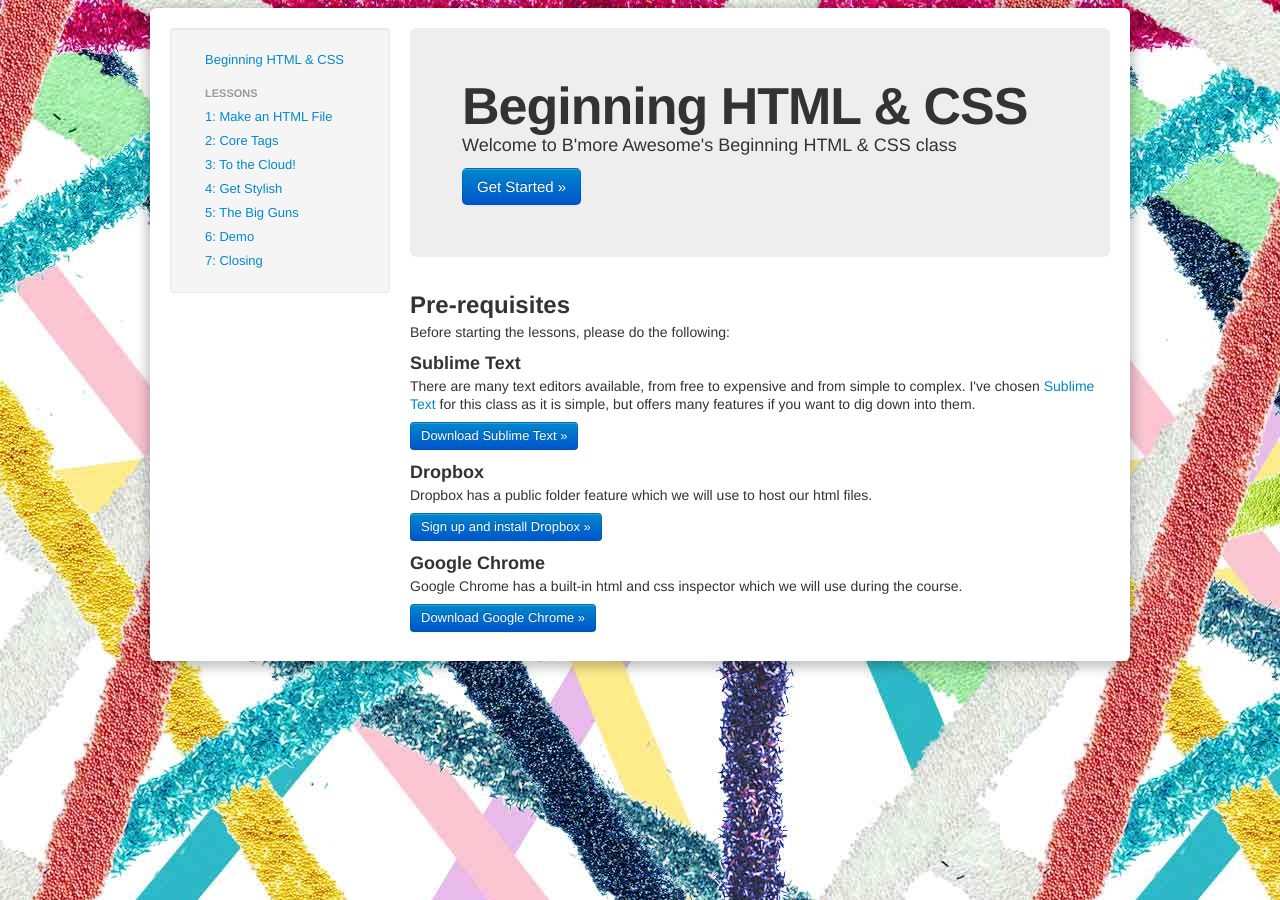
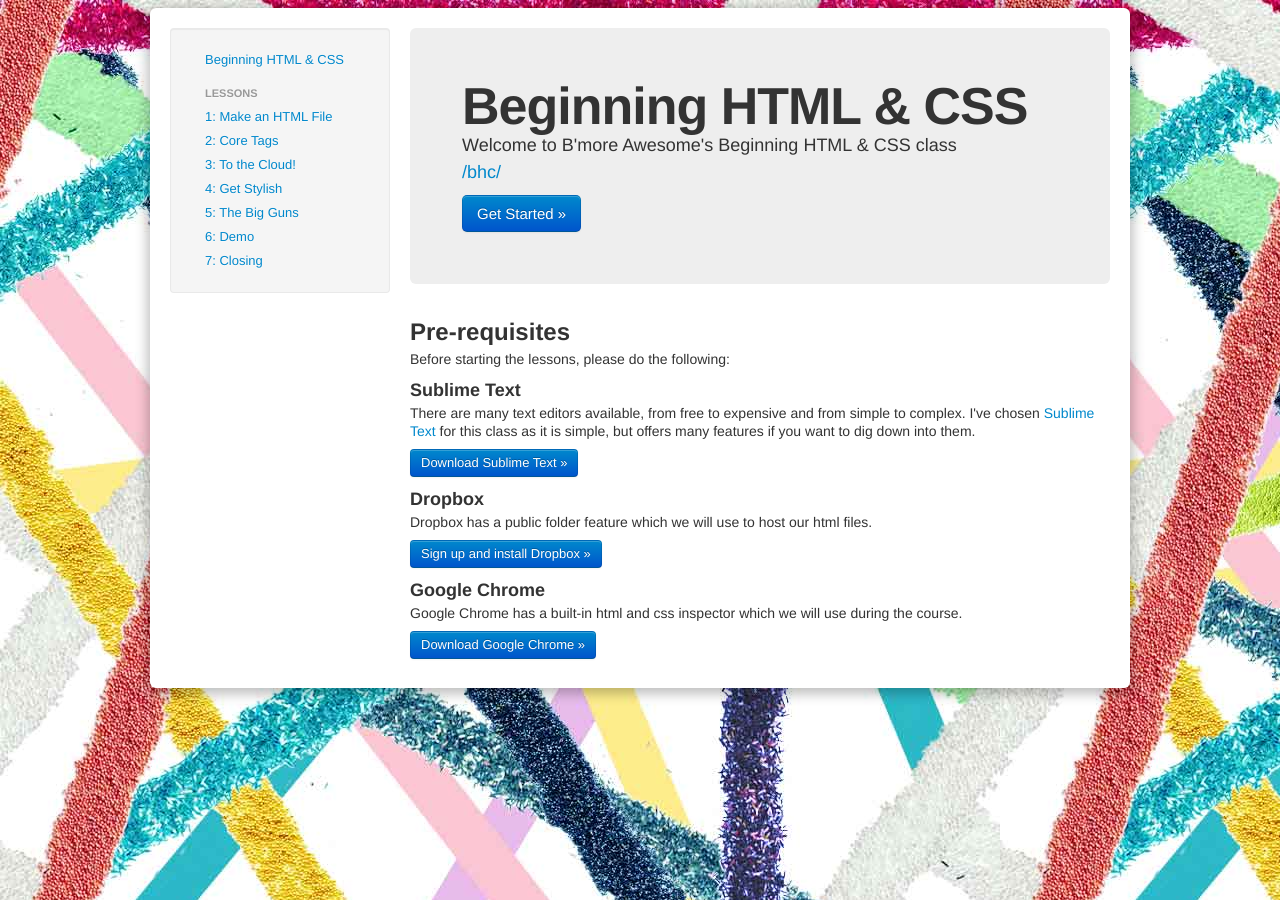
Before and after one commit to bmoreawsm/bmoreawsm.github.com, a Jekyll site: the page built from bhc/index.html, in a window 1280 px wide. Built offline with Jekyll 4.4.1, drawn with Linux system fonts in a browser that asks for light colours.

Commit message:
Update master

```diff
--- a/bhc/index.html
+++ b/bhc/index.html
@@ -4,7 +4,7 @@ title: Beginning HTML & CSS
 ---
 <div class='hero-unit'>
   <h1>Beginning HTML &amp; CSS</h1>
-  <p>Welcome to B'more Awesome's Beginning HTML &amp; CSS class</p>
+  <p>Welcome to B'more Awesome's Beginning HTML &amp; CSS class<br/><a href="{{ page.url }}">{{ page.url }}</a></p>
   <a class='btn btn-primary btn-large' href="/bhc/1-make-a-file.html">Get Started &raquo;</a>
 </div>
 <h2>Pre-requisites</h2>
```
